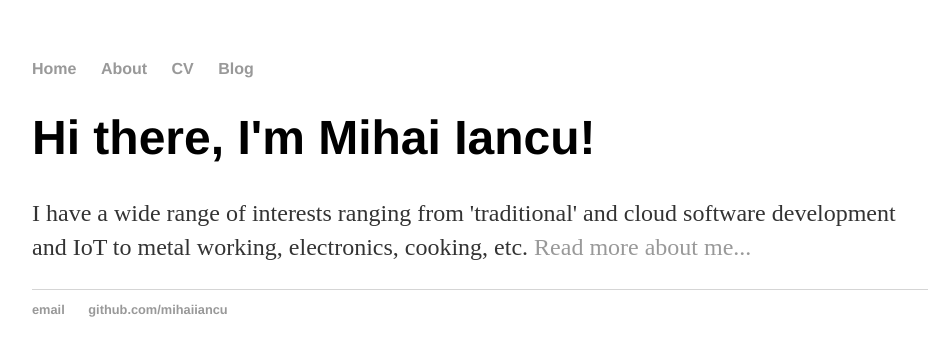
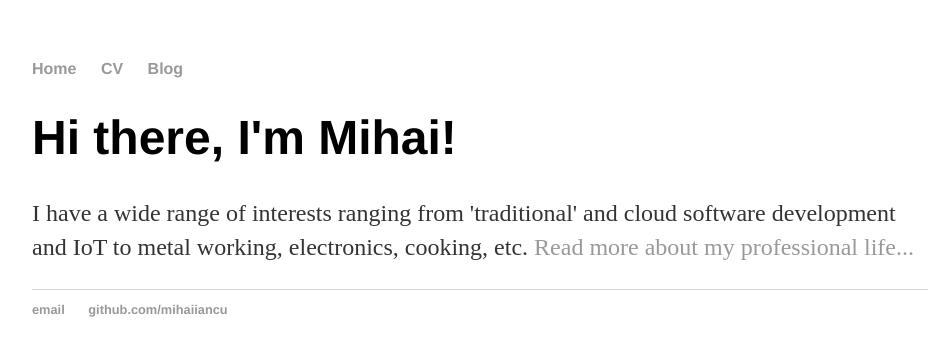
Before and after one commit to mihaiiancu/mihaiiancu.github.io, a Jekyll site: the page built from index.html, in a window 1280 px wide. Shown: the top 356 px of the page, without its empty margins (160-1103 px from the left). Built offline with Jekyll 4.4.1, drawn with Linux system fonts in a browser that asks for light colours.

```diff
--- a/_config.yml
+++ b/_config.yml
@@ -1,2 +1,3 @@
 name: Mihai Iancu, Blog
 markdown: kramdown
+permalink: /blog/:year/:month/:day/:title
--- a/_layouts/default.html
+++ b/_layouts/default.html
@@ -9,7 +9,7 @@
 			<nav>
 	    		<ul>
 	        		<li><a href="/">Home</a></li>
-		        	<li><a href="/about">About</a></li>
+		        	<!--li><a href="/about">About</a></li-->
 	        		<li><a href="/cv">CV</a></li>
 	        		<li><a href="/blog">Blog</a></li>
 	    		</ul>
--- a/index.html
+++ b/index.html
@@ -3,6 +3,6 @@ layout: default
 title: Mihai Iancu, Blog
 ---
     		<div class="blurb">
-        		<h1>Hi there, I'm Mihai Iancu!</h1>
-				<p>I have a wide range of interests ranging from 'traditional' and cloud software development and IoT to metal working, electronics, cooking, etc. <a href="/about">Read more about me...</a></p>
+        		<h1>Hi there, I'm Mihai!</h1>
+				<p>I have a wide range of interests ranging from 'traditional' and cloud software development and IoT to metal working, electronics, cooking, etc. <a href="/cv">Read more about my professional life...</a></p>
     		</div><!-- /.blurb -->
```
Also changed, not shown: _layouts/post.html (added, +9 -0 lines), _posts/2020-11-02-hello-world.md (added, +13 -0 lines), blog/index.html (added, +11 -0 lines), cv/index.html (added, +9 -0 lines).
